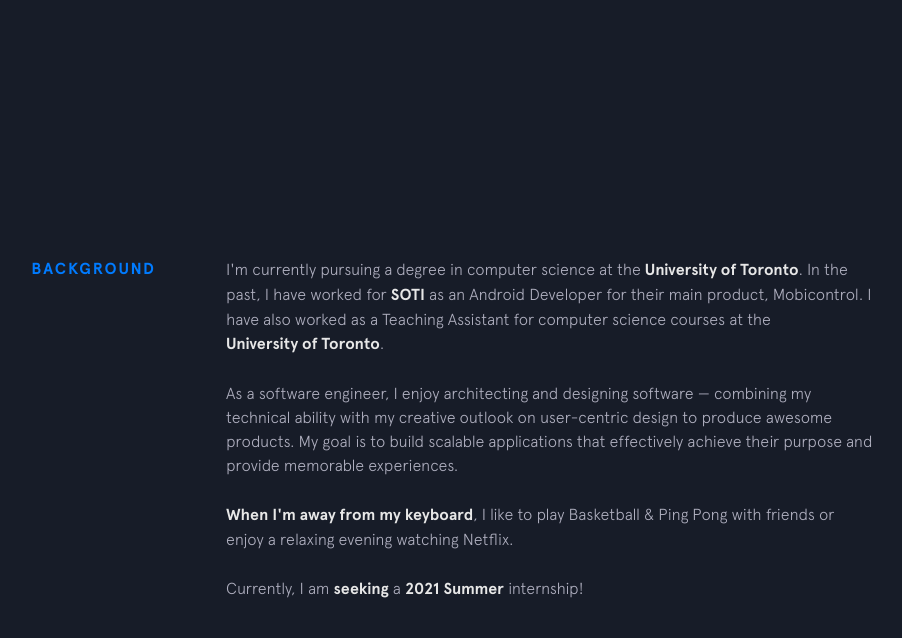
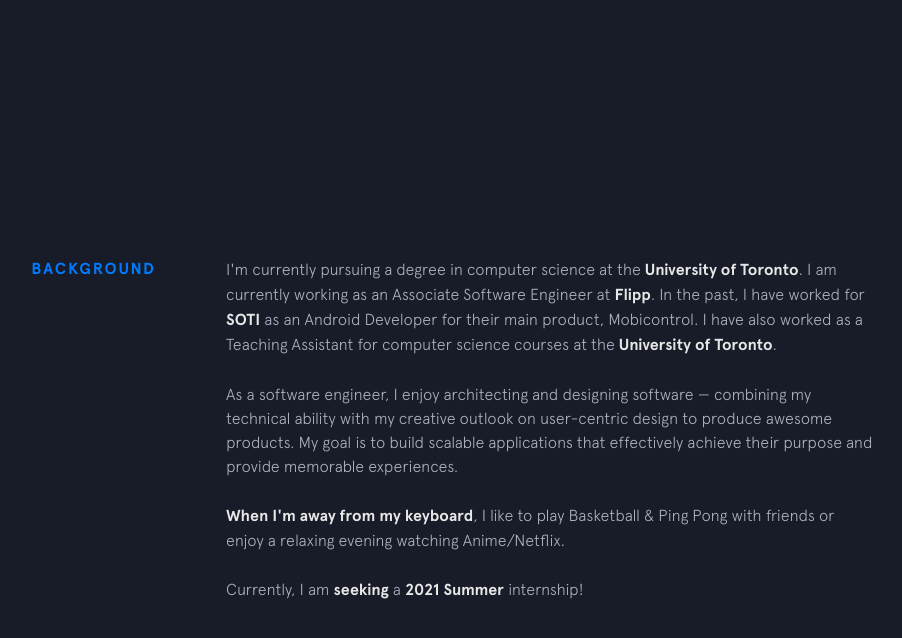
Before and after one commit to AhmadAlsabbagh/AhmadAlsabbagh.github.io, a Jekyll site: the page built from index.html, in a window 1280 px wide and 900 px high, scrolled down 743 px, cut to the strip 0-722 px from the top of the window. Shown: the top 638 px of the strip, without its empty margins (224-1126 px from the left). Built offline with Jekyll 4.4.1, drawn with Linux system fonts in a browser that asks for light colours; nearby versions of some CDN libraries; some of the changed text lies outside the part shown.

Commit message:
Adding Flipp

```diff
--- a/_data/experience.yml
+++ b/_data/experience.yml
@@ -1,3 +1,8 @@
+- company: Flipp
+  url: https://flipp.com/
+  time: May 2021 - Apr 2022 (1 year)
+  position: Associate Software Engineer
+
 - company: SOTI
   url: https://soti.net/
   time: Sep 2019 - Aug 2020 (1 year)
--- a/_includes/background.html
+++ b/_includes/background.html
@@ -4,6 +4,8 @@
     <p>
       I'm currently pursuing a degree in computer science at the
       <a class="underline-link" href="https://www.utoronto.ca/" target="_blank">University of Toronto</a>.
+      I am currently working as an Associate Software Engineer at
+      <a class="underline-link" href="https://flipp.com/" target="_blank">Flipp</a>.
       In the past, I have worked for
       <a class="underline-link" href="https://soti.net/" target="_blank">SOTI</a> as an Android Developer for their main product, Mobicontrol.
       I have also worked as a Teaching Assistant for computer science courses at the
@@ -17,7 +19,7 @@
     </p>
 
     <p>
-      <strong>When I'm away from my keyboard</strong>, I like to play Basketball &amp; Ping Pong with friends or enjoy a relaxing evening watching Netflix.
+      <strong>When I'm away from my keyboard</strong>, I like to play Basketball &amp; Ping Pong with friends or enjoy a relaxing evening watching Anime/Netflix.
     </p>
 
     <p>Currently, I am <strong>seeking</strong> a <strong>2021 Summer</strong> internship!</p>
--- a/_includes/employment-status.html
+++ b/_includes/employment-status.html
@@ -3,5 +3,5 @@
     <div class="status__light__ring"></div>
     <div class="status__light__led"></div>
   </div>
-  <div class="status__message">Currently seeking 2021 Summer internship!</div>
+  <div class="status__message">Currently seeking 2022 Summer internship!</div>
 </a>
```
Also changed, not shown: _data/other-projects.yml (deleted, +0 -20 lines), _data/skills.yml (+9 -7 lines), 1 other file.
